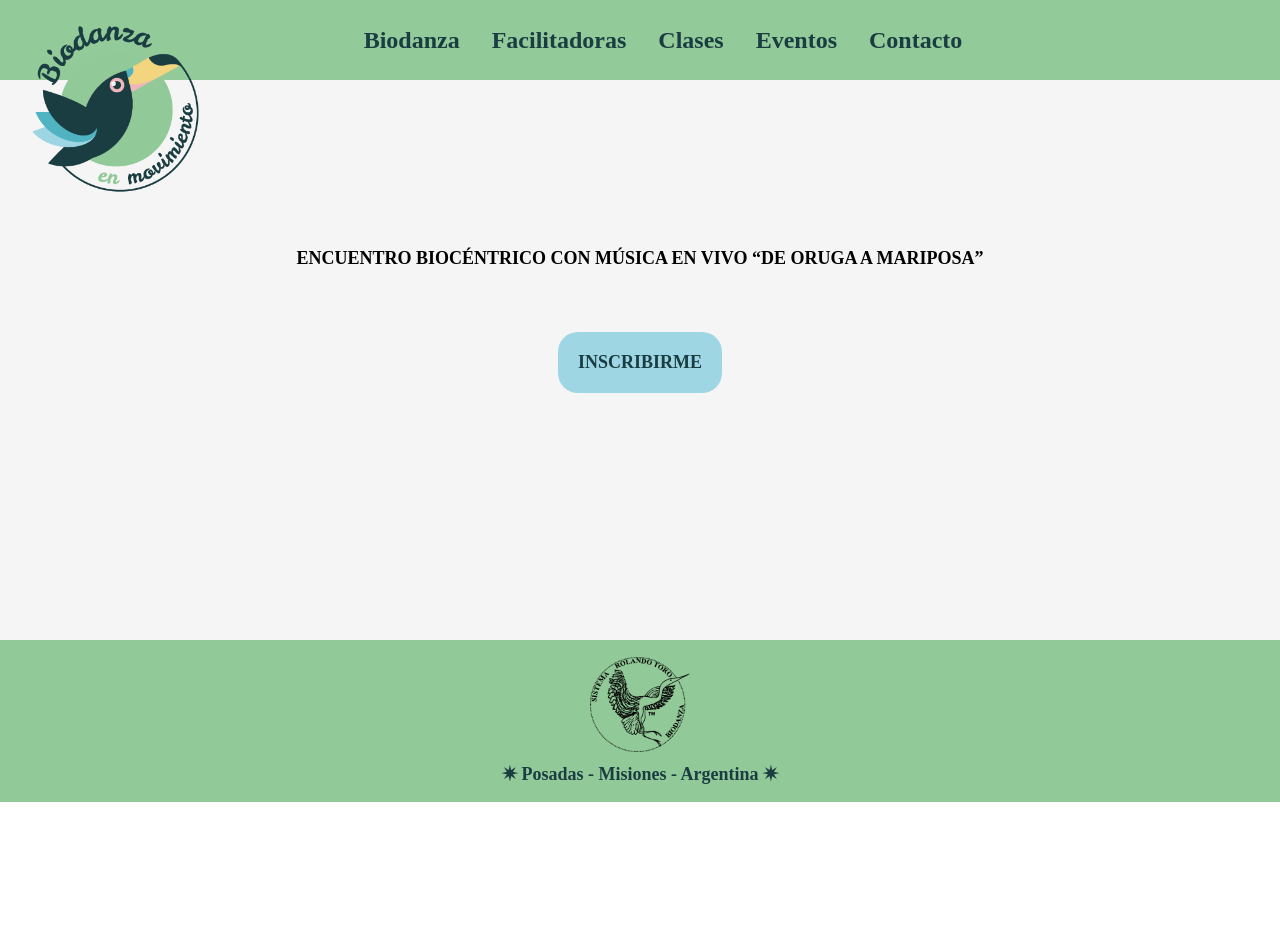
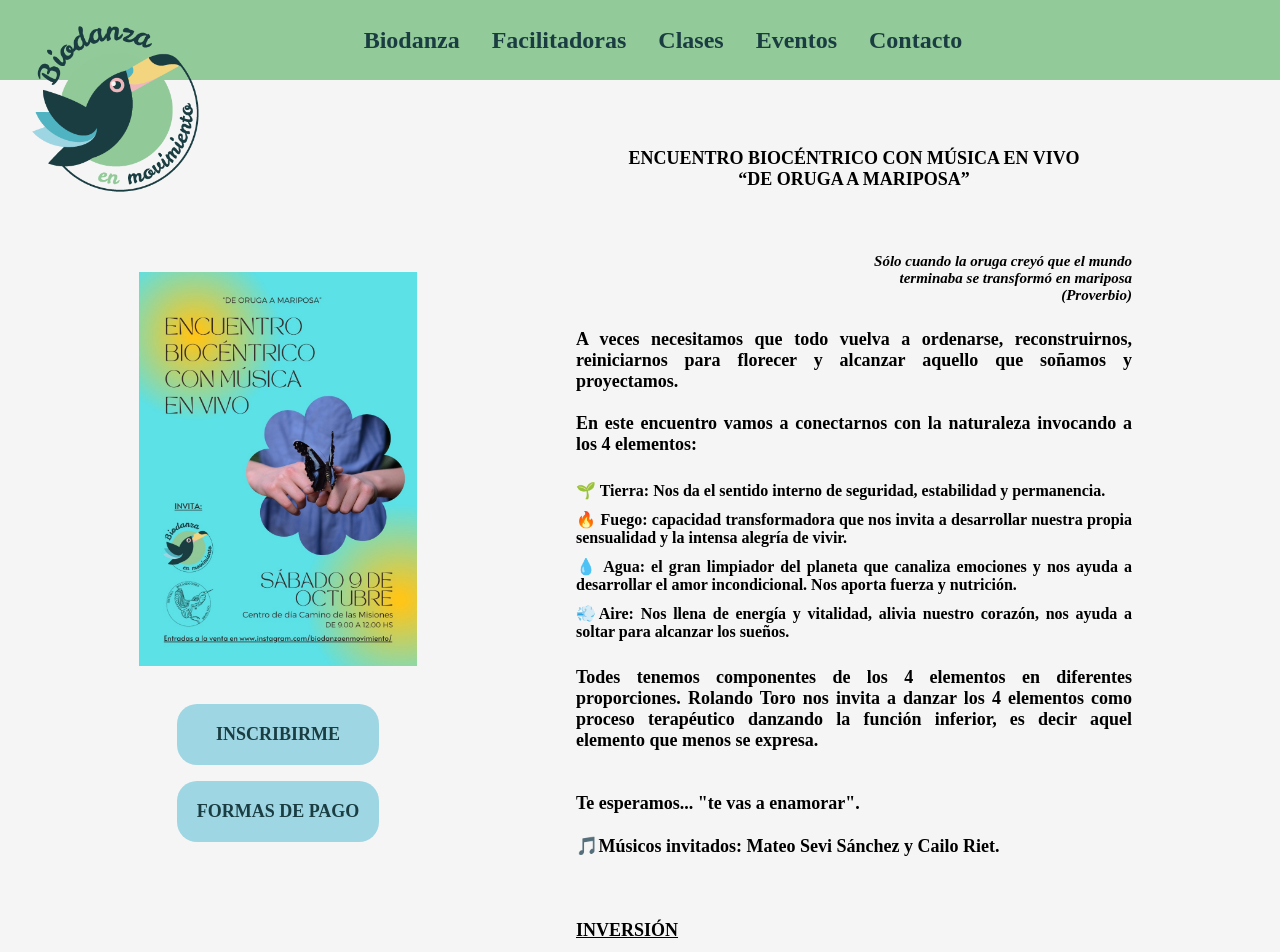
Before and after one commit to Androide18/biodanzaenmovimiento, a React (Create React App) app: page /eventos in a window 1280 px wide. Shown: the top 952 px of the page. Before the commit the page ends 802 px from the top, so only its background shows below. Built offline with nearby package versions, Linux system fonts and the light colour scheme; a web font is replaced by a local one.

Commit message:
evento pulido

```diff
--- a/src/App.js
+++ b/src/App.js
@@ -9,6 +9,7 @@ import Eventos from "./components/Eventos";
 import Contacto from "./components/Contacto";
 import FormHook from "./components/FormHook";
 import InscripcionExitosa from "./components/InscripcionExitosa";
+import Formasdepago from "./components/Formasdepago";
 
 function App() {
   return (
@@ -24,6 +25,7 @@ function App() {
           <Route path="/contacto" component={Contacto} />
           <Route path="/form" component={FormHook} />
           <Route path="/inscripcionExitosa" component={InscripcionExitosa} />
+          <Route path="/formasdepago" component={Formasdepago} />
       </div>
     </Router>
   );
--- a/src/assets/css/App.css
+++ b/src/assets/css/App.css
@@ -19,6 +19,10 @@ VERDE OSCURO > #1a3d42;
 * {
   margin: 0;
   padding: 0;
+}
+
+b {
+  font-weight: 600;
 }
 
 .App {
@@ -166,6 +170,7 @@ VERDE OSCURO > #1a3d42;
   align-items: center;
   background-color: whitesmoke;
   min-height: 80vh;
+  padding: 10% 0;
 }
 
 
@@ -319,7 +324,7 @@ h5 {
   margin-top: 15px;
 }
 
-form{
+form {
   padding: 10px;
   display: flex;
   justify-content: center;
@@ -327,28 +332,32 @@ form{
   flex-direction: column;
 }
 
-input, textarea {
+input,
+textarea {
   margin: 5px;
   padding: 10px;
   border-radius: 10px;
   border: 2px solid #92c998;
 }
 
-:focus { outline: none; }
+:focus {
+  outline: none;
+}
 
-.send-btn{
+.send-btn {
   cursor: pointer;
 }
 
-.inscripcion-btn{
-  background-color:  #9fd6e3;
+.inscripcion-btn {
+  background-color: #9fd6e3;
   padding: 20px;
   border-radius: 20px;
   text-decoration: none;
   color: #1a3d42;
 
 }
-.inscripcion-btn:hover{
+
+.inscripcion-btn:hover {
   background-color: #afdbb5;
   border-top-left-radius: 0px;
   border-bottom-right-radius: 0px;
@@ -357,13 +366,78 @@ input, textarea {
 }
 
 
-.contendor-pagos{
+.contendor-pagos {
   background-color: #1a3d42;
   color: whitesmoke;
 }
 
+.box-cuenta {
+  border: 3px solid #92c998;
+  padding: 25px;
+  border-radius: 20px;
+  line-height: 1.7;
+}
+
+.wrap-comprobante {
+  width: 50%;
+}
+
+.consultar {
+  color: #1a3d42;
+  font-size: 16px;
+}
+
+.box-evento {
+  display: flex;
+  justify-content: center;
+}
+
+.box-descripcion {
+  width: 50%;
+  padding: 20px;
+  margin-right: 10%;
+  text-align: justify;
+}
+
+.titulo-evento {
+  text-align: center;
+}
+
+.poster {
+  width: 50%;
+  display: flex;
+  justify-content: center;
+  align-items: center;
+  flex-direction: column;
+}
+
+.probervio {
+  width: 50%;
+  font-size: 15px;
+  margin-left: 50%;
+  text-align: end;
+  font-style: italic;
+  margin-bottom: 25px;
+}
+
+.doble {
+  display: flex;
+  justify-content: center;
+  align-content: space-around;
+  padding: 30px;
+  flex-direction: column;
+
+}
+
+.doble>.inscripcion-btn {
+  margin: 8px;
+}
 
 
+.elementos {
+  padding: 5px 0;
+  font-size: 16px;
+}
 
 /* RESPONSIVE */
 
@@ -380,7 +454,8 @@ input, textarea {
     padding-bottom: 10%;
   }
 
-  .inscripcionExitosa{
+  .inscripcionExitosa {
+
     padding-top: 20%;
     padding-bottom: 10%;
   }
--- a/src/components/Eventos.js
+++ b/src/components/Eventos.js
@@ -6,6 +6,7 @@ import Footer from "../components/Footer";
 import Formulario from "./Formulario";
 import FormHook from "./FormHook";
 import { Link } from "react-router-dom";
+import poster from "../assets/images/oruga.jpg";
 
 
 
@@ -25,12 +26,72 @@ function Eventos() {
         <Sidebar isOpen={isOpen} toggle={toggle}/>
        <Navbar toggle={toggle}/>
       <div className="inscripcionExitosa">
-          <p> ENCUENTRO BIOCÉNTRICO CON MÚSICA EN VIVO “DE ORUGA A MARIPOSA” </p>
-          <br/><br/><br/>
-          {/* <h1 style={{color:"#EFB7BC", fontSize:"4em"}}> :) </h1> */}
+
+          <div className="box-evento">
+          <div className="poster">
+          <img src={poster} alt="Poster" className="poster" />
+
+        <div className="doble">
           <Link className="inscripcion-btn" to="/form">
           INSCRIBIRME
         </Link>
+          <Link className="inscripcion-btn" to="/formasdepago">
+          FORMAS DE PAGO
+        </Link>
+        </div>
+
+          </div>
+
+
+          <div class="box-descripcion">
+
+          <div className="titulo-evento">
+          <p> ENCUENTRO BIOCÉNTRICO CON MÚSICA EN VIVO </p>
+          <p> “DE ORUGA A MARIPOSA” </p>
+          </div>
+          <br/><br/><br/>
+
+          <div className="probervio">
+          <p>Sólo cuando la oruga creyó que el mundo terminaba se transformó en mariposa (Proverbio)</p>
+          </div>
+
+<p>A veces necesitamos que todo vuelva a ordenarse, reconstruirnos, reiniciarnos para florecer
+  y alcanzar aquello que soñamos y proyectamos.</p>
+  <br/>
+
+<p>En este encuentro vamos a conectarnos con la naturaleza invocando a los 4 elementos:</p>
+<br/>
+
+<p className="elementos">🌱 Tierra:  Nos da el sentido interno de seguridad, estabilidad y permanencia.</p>
+<p className="elementos">🔥 Fuego: capacidad transformadora que nos invita a desarrollar nuestra propia sensualidad
+y la intensa alegría de vivir.</p>
+<p className="elementos">💧 Agua: el gran limpiador del planeta que canaliza emociones y nos ayuda a desarrollar
+   el amor incondicional. Nos aporta fuerza y nutrición.</p>
+<p className="elementos">💨Aire: Nos llena de energía y vitalidad, alivia nuestro corazón, nos ayuda a soltar para
+  alcanzar los sueños.</p>
+
+<br/>
+<p>Todes tenemos componentes de los 4 elementos en diferentes proporciones. Rolando Toro nos invita a danzar
+los 4 elementos como proceso terapéutico danzando la función inferior, es decir aquel elemento que menos
+se expresa.</p>
+
+<br/><br/>
+
+<p>Te esperamos... "te vas a enamorar".   </p>
+<br/>
+
+<p>🎵Músicos invitados: Mateo Sevi Sánchez y Cailo Riet.</p>
+
+<br/><br/><br/>
+<p><u>INVERSIÓN</u></p>
+<br/>
+
+<p>Valor: $2500 </p>
+<p>Promo: $2000 (válida hasta el 4 de Octubre)</p>
+
+          </div>
+          </div>
+
 
 
 
--- a/src/components/FormHook.js
+++ b/src/components/FormHook.js
@@ -47,7 +47,10 @@ const HookForm = () => {
 
   <div className="facilitadoras">
     <br/><br/>
-  <p> ENCUENTRO BIOCÉNTRICO CON MÚSICA EN VIVO “DE ORUGA A MARIPOSA” </p>
+    <div className="titulo-evento">
+          <p> ENCUENTRO BIOCÉNTRICO CON MÚSICA EN VIVO </p>
+          <p> “DE ORUGA A MARIPOSA” </p>
+          </div>
   <br/><br/>
        <h5>Formulario de Inscripción</h5>
 
--- /dev/null
+++ b/src/components/Formasdepago.js
@@ -0,0 +1,76 @@
+import React, {useState} from "react";
+import "../assets/css/App.css";
+import Navbar from "../components/Navbar";
+import Sidebar from "./Sidebar";
+import Footer from "../components/Footer";
+import { Link } from "react-router-dom";
+import poster from "../assets/images/oruga.jpg";
+
+
+
+function Formasdepago() {
+
+  const [isOpen, setIsOpen] = useState(false);
+
+  const toggle = () => {
+    setIsOpen(!isOpen)
+  }
+
+
+
+
+  return (
+    <>
+        <Sidebar isOpen={isOpen} toggle={toggle}/>
+       <Navbar toggle={toggle}/>
+      <div className="inscripcionExitosa">
+
+          <div className="titulo-evento">
+          <p> ENCUENTRO BIOCÉNTRICO CON MÚSICA EN VIVO </p>
+          <p> “DE ORUGA A MARIPOSA” </p>
+          </div>
+          <br/><br/><br/>
+
+        <p>FORMAS DE PAGO</p>
+        <br/>
+
+          <p>Opciones:</p>
+          <br/>
+          <div className="wrap-comprobante">
+<hr/>
+<p>OPCION 1 - Por transferencia bancaria </p>
+<hr/>
+<br/> <br/>
+</div>
+
+    <div className="box-cuenta">
+      <p>TITULAR: María inés Caramuto</p>
+      <p>Banco Macro</p>
+      <p>caja ahorro</p>
+      <p>CBU. 2850014040094800644768</p>
+      <p>Alias: biodanza.movimiento</p>
+
+    </div>
+    <br/> <br/>
+
+    <div className="wrap-comprobante">
+    <p>Una vez realizado el pago, envíanos el comprobante para confirmar tu asistencia al siguiente mail: biodanzaenmovimiento@gmail.com</p>
+    <br/> <br/>
+
+<hr/>
+
+    <p>OPCIÓN 2 - En efectivo</p>
+    <hr/>
+       <br/>
+       <p> Podes abonar <u>en efectivo</u> el mismo día del evento <span className="consultar">(consultar cupo)</span>.</p>
+
+
+    </div>
+
+      </div>
+      <Footer/>
+    </>
+  );
+}
+
+export default Formasdepago;
--- a/src/components/InscripcionExitosa.js
+++ b/src/components/InscripcionExitosa.js
@@ -2,6 +2,8 @@ import React, {useState} from "react";
 import Navbar from "../components/Navbar";
 import Sidebar from "./Sidebar";
 import Footer from "../components/Footer";
+import { Link } from "react-router-dom";
+
 
 
 const InscripcionExitosa = () => {
@@ -18,14 +20,28 @@ const InscripcionExitosa = () => {
        <Navbar toggle={toggle}/>
 
        <div className="inscripcionExitosa">
-    <h3>¡Estás a un paso de inscribirte al evento!</h3>
-    <h4>Enviar dinero por Mercado Pago</h4>
+    <h3>¡Felicidades! ¡Ya estás inscript@ al evento!</h3>
+    <h4>Para abonar por favor envianos una tranferencia a la siguiente cuenta:</h4>
 
     <br/> <br/>
+    <div className="box-cuenta">
+      <p>TITULAR: María inés Caramuto</p>
+      <p>Banco Macro</p>
+      <p>caja ahorro</p>
+      <p>CBU. 2850014040094800644768</p>
+      <p>Alias: biodanza.movimiento</p>
 
-      <a  className="inscripcion-btn" href="https://androide18.github.io/extra/">
-      PAGAR
-      </a>
+    </div>
+    <br/> <br/>
+
+    <div className="wrap-comprobante">
+    <p>Una vez realizado el pago, envíanos el comprobante para confirmar tu asistencia al siguiente mail: biodanzaenmovimiento@gmail.com</p>
+    <br/> <br/>
+    <p>o <u>aboná en efectivo</u> el mismo día del evento <span className="consultar">(consultar cupo)</span> .</p>
+    </div>
+
+
+
 
     </div>
     <Footer/>
```
Also changed, not shown: src/assets/images/oruga.jpg (added).
